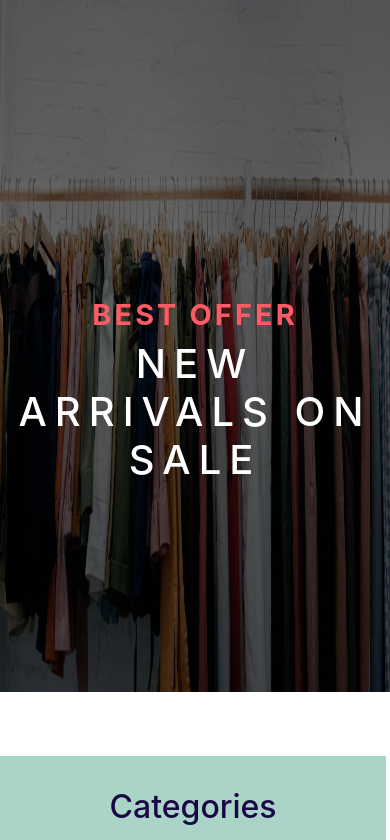
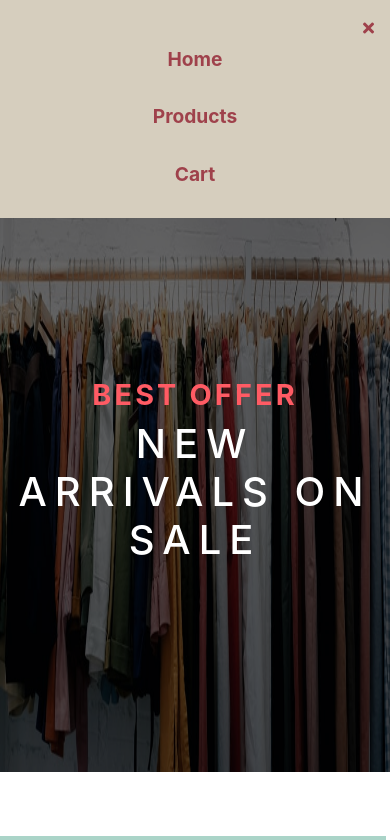
Before and after one commit to AnshikaSethiya/React-ECommerceWebsite, a React (Create React App) app: page / in a window 390 px wide. Shown: the top 840 px of the page. Built offline with nearby package versions, Linux system fonts and the light colour scheme.

Commit message:
creating responsive nav-bar

```diff
--- a/public/index.html
+++ b/public/index.html
@@ -24,20 +24,14 @@
       work correctly both with client-side routing and a non-root public URL.
       Learn how to configure a non-root public URL by running `npm run build`.
     -->
+    <!-----------------------Font awesome cdn link--------------->
+    <link rel="stylesheet" href="https://pro.fontawesome.com/releases/v5.10.0/css/all.css"
+    integrity="sha384-AYmEC3Yw5cVb3ZcuHtOA93w35dYTsvhLPVnYs9eStHfGJvOvKxVfELGroGkvsg+p" crossorigin="anonymous"/>
+
     <title>React App</title>
   </head>
   <body>
     <noscript>You need to enable JavaScript to run this app.</noscript>
     <div id="root"></div>
-    <!--
-      This HTML file is a template.
-      If you open it directly in the browser, you will see an empty page.
-
-      You can add webfonts, meta tags, or analytics to this file.
-      The build step will place the bundled scripts into the <body> tag.
-
-      To begin the development, run `npm start` or `yarn start`.
-      To create a production bundle, use `npm run build` or `yarn build`.
-    -->
   </body>
 </html>
--- a/src/App.js
+++ b/src/App.js
@@ -4,12 +4,14 @@ import { Route, Switch } from 'react-router-dom';
 
 import { CartProvider } from './lib/cart.context';
 
+import Navbar from './Components/Navbar';
 import Home from './Components/HomePage/Home';
 
 
 function App() {
   return (
     <CartProvider>
+      <Navbar />
         <Switch>
           <Route path="/" exact>
             <Home />
--- a/src/Components/Navbar.jsx
+++ b/src/Components/Navbar.jsx
@@ -1,10 +1,40 @@
-import React from 'react'
+import React, { useState } from 'react'
+import { Link } from 'react-router-dom'
+import './Navbar.style.css'
+import ShoppingApp from '../assets/undraw_shopping_eii3.svg'
+
+
 
 const Navbar = () => {
+
+    const [isMobile, setIsMobile] = useState(true)
+
     return (
-        <div>
+        <nav className="navbar">
+            <h3 className="logo"><img src={ShoppingApp} alt="logo" style={{height:'4rem', width:'6rem'}}/></h3>
+                <ul className={isMobile ? "nav-links-mobile" : "nav-links"}>
+                    <Link to="/" exact className="home">
+                        <li>Home</li>
+                    </Link>
 
-        </div>
+                    <Link to="/" exact className="products">
+                        <li>Products</li>
+                    </Link>
+
+                    <Link to="/" exact className="cart">
+                        <li>Cart</li>
+                    </Link>
+                </ul>
+            <button className="mobile-menu-icon">
+                {
+                    isMobile ? (
+                        <i className="fas fa-times"></i>
+                    ): (
+                        <i className="fas fa-bars"></i>
+                    )
+                }
+            </button>
+        </nav>
     )
 }
 
--- /dev/null
+++ b/src/Components/Navbar.style.css
@@ -0,0 +1,79 @@
+*{
+    margin: 0;
+    padding: 0;
+    box-sizing: border-box;
+}
+
+.navbar{
+    display: flex;
+    justify-content: center;
+    align-items: center;
+    height: 5rem;
+    background-color: #D6CEBE;
+    color: #9F414B;
+}
+.logo{
+    font-size: 1rem;
+}
+.nav-links{
+    display: flex;
+    justify-content: flex-end;
+    list-style: none;
+    width: 75%;
+}
+
+.home,
+.products,
+.cart{
+    text-decoration: none;
+    color: #9F414B;
+    font-size: 1.2rem;
+    padding: 0.5rem 1rem;
+    margin:0 0.5rem;
+    cursor: pointer;
+    font-weight: bold;
+}
+.mobile-menu-icon{
+    display: none;
+}
+
+@media screen and (max-width: 780px) {
+   .logo{
+       display: flex;
+       position: relative;
+       top: 1rem;
+       left: 2rem;
+   }
+   .nav-links{
+       display: none;
+   }
+   .nav-links-mobile{
+       position:absolute;
+       display: block;
+       list-style: none;
+       background-color: #D6CEBE;
+       left: 0;
+       top: 1rem;
+       transition: all 0.5s ease-out;
+       width: 100%;
+   }
+   .home,
+   .products,
+   .cart{
+       color: #9F414B;
+       text-align: center;
+       padding: 0.5rem;
+       transition: all 0.5s ease;
+   }
+   .mobile-menu-icon{
+       display: block;
+       position: absolute;
+       font-size: 1rem;
+       color: #9F414B;
+       background-color: #D6CEBE;
+       outline: none;
+       border: none;
+       top: 1rem;
+       right: 1rem;
+   }
+}
```
Also changed, not shown: src/assets/undraw_shopping_eii3.svg (added).
